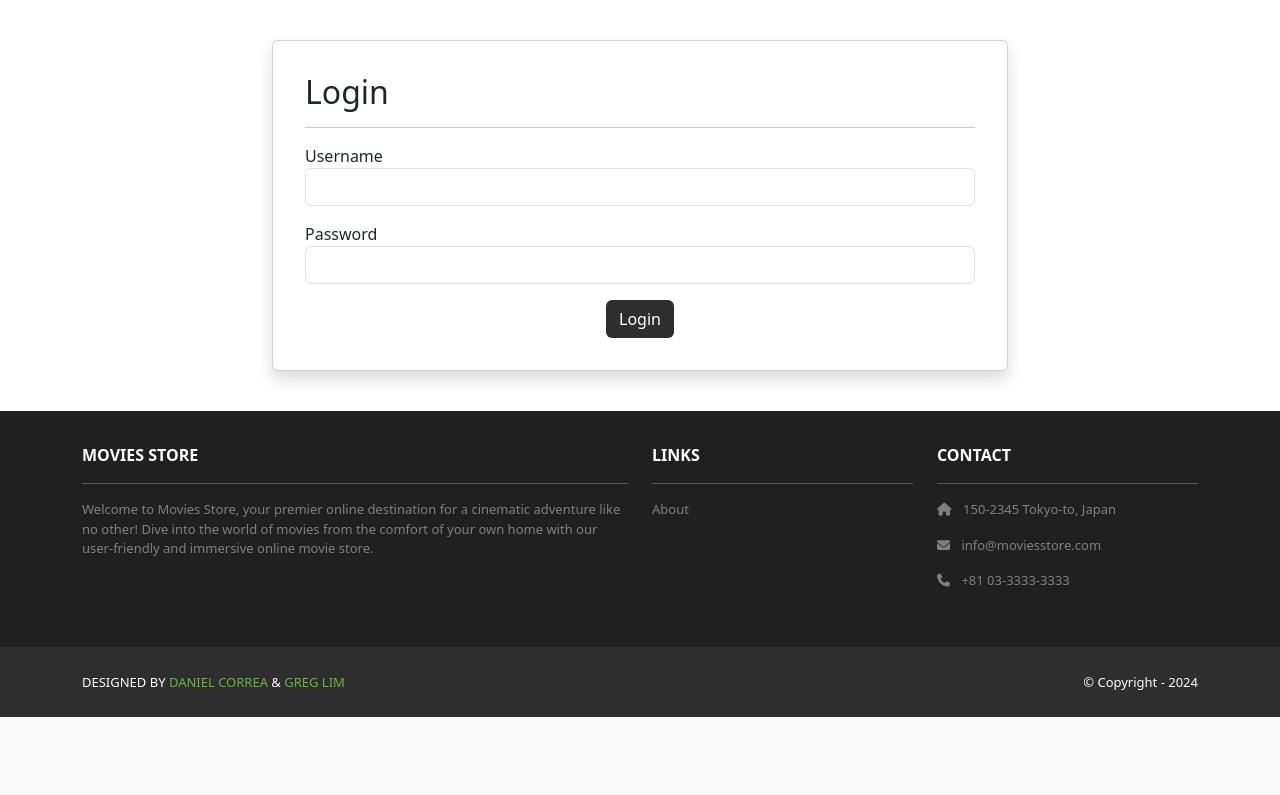
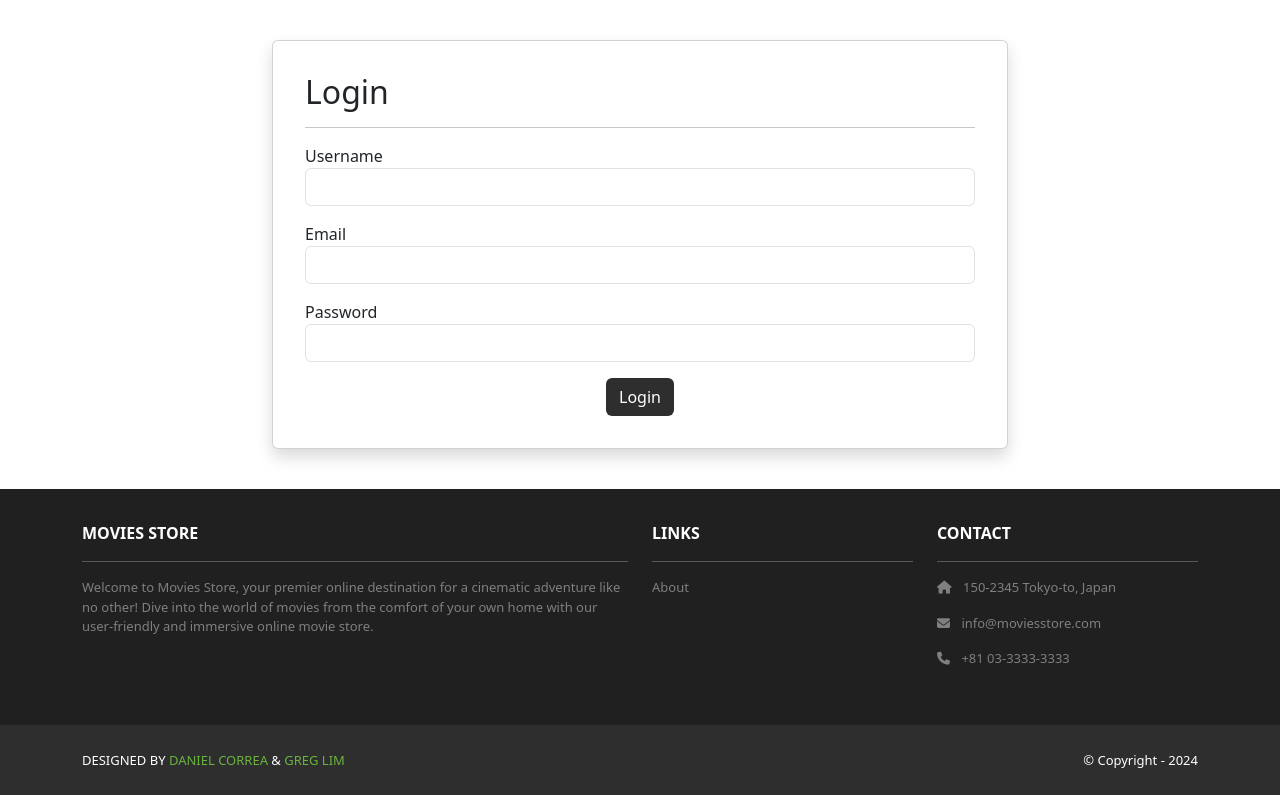
Before and after one commit to nimrathk/GT-Movies-Store, a Django app: page /accounts/login/ in a window 1280 px wide. Shown: the part 82-877 px from the top of the page. Before the commit the page ends 799 px from the top, so only its background shows below. Run offline with Django 5.2, Linux system fonts and the light colour scheme; some libraries are stand-ins or nearby versions.

Commit message:
Reset password

```diff
--- a/moviesstore/accounts/templates/accounts/login.html
+++ b/moviesstore/accounts/templates/accounts/login.html
@@ -30,6 +30,13 @@
                          class="form-control">
                 </p>
                 <p>
+                  <label for="email">Email</label>
+                  <input id="email" type="text"
+                         name="email" required
+                         autocomplete="email"
+                         class="form-control">
+                </p>
+                <p>
                   <label for="password">Password</label>
                   <input id="password" type="password"
                          name="password" required
--- a/moviesstore/accounts/views.py
+++ b/moviesstore/accounts/views.py
@@ -23,10 +23,11 @@ def login(request):
         user = authenticate(
             request,
             username = request.POST['username'],
+            email = request.POST['email'],
             password = request.POST['password']
         )
         if user is None:
-            template_data['error'] = 'The username or password is incorrect.'
+            template_data['error'] = 'The username, email, or password is incorrect.'
             return render(request, 'accounts/login.html',
                 {'template_data': template_data})
         else:
@@ -44,10 +45,10 @@ def signup(request):
         form = CustomUserCreationForm(request.POST, error_class=CustomErrorList)
         if form.is_valid():
             form.save()
-            return redirect('home.index')
+            return redirect('accounts.login')
         else:
             template_data['form'] = form
-            return redirect('accounts.login')
+            return render(request, 'accounts/signup.html', {'template_data': template_data})
 
 @login_required
 def orders(request):
--- a/moviesstore/moviesstore/urls.py
+++ b/moviesstore/moviesstore/urls.py
@@ -18,6 +18,7 @@ from django.contrib import admin
 from django.urls import path, include
 from django.conf.urls.static import static
 from django.conf import settings
+from django.contrib.auth import views as auth_views
 
 urlpatterns = [
     path('admin/', admin.site.urls),
@@ -25,6 +26,10 @@ urlpatterns = [
     path('movies/', include('movies.urls')),
     path('accounts/', include('accounts.urls')),
     path('cart/', include('cart.urls')),
+    path('reset_password/', auth_views.PasswordResetView.as_view(), name="reset_password"),
+    path('reset_password_sent/', auth_views.PasswordResetDoneView.as_view(), name="password_reset_done"),
+    path('reset/<uidb64>/<token>/', auth_views.PasswordResetConfirmView.as_view(), name="password_reset_confirm"),
+    path('reset_password_complete/', auth_views.PasswordResetCompleteView.as_view(), name="password_reset_complete"),
 ]
 
 urlpatterns += static(settings.MEDIA_URL,
```
Also changed, not shown: moviesstore/accounts/forms.py (+6 -1 lines), moviesstore/moviesstore/settings.py (+9 -1 lines).
